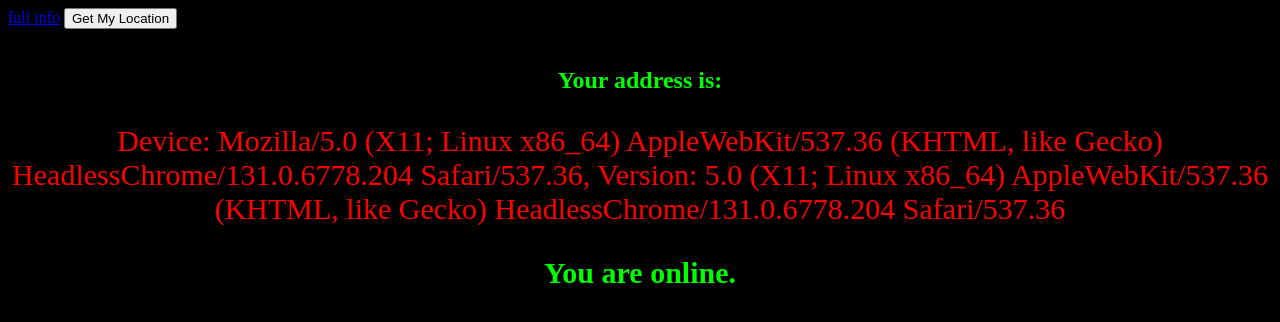
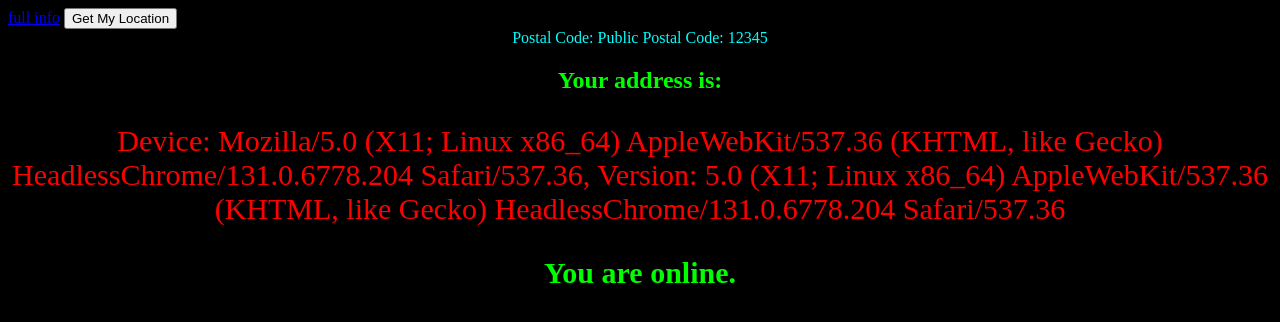
Before and after one commit to dhkiller350/you, a PHP site: page / in a window 1280 px wide. Shown: the top 322 px of the page. Run offline with PHP 8.4, Linux system fonts and the light colour scheme.

Commit message:
Update style.css

```diff
--- a/style.css
+++ b/style.css
@@ -27,3 +27,8 @@ h1{
     color:cyan;
     text-align:center;
 }
+
+div{
+    color:cyan;
+    text-align:center;
+}
```
